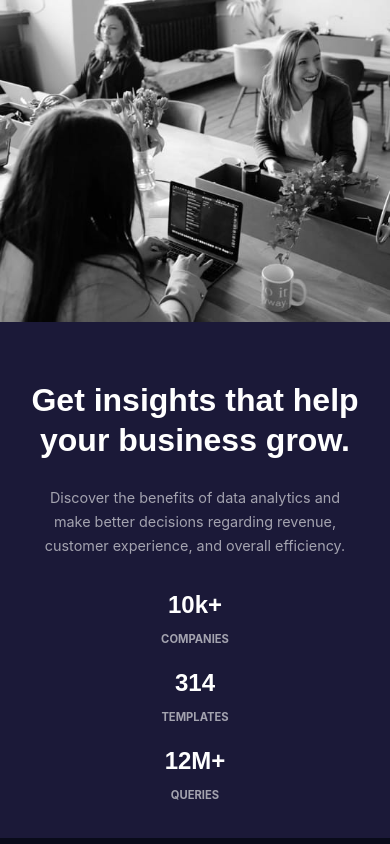
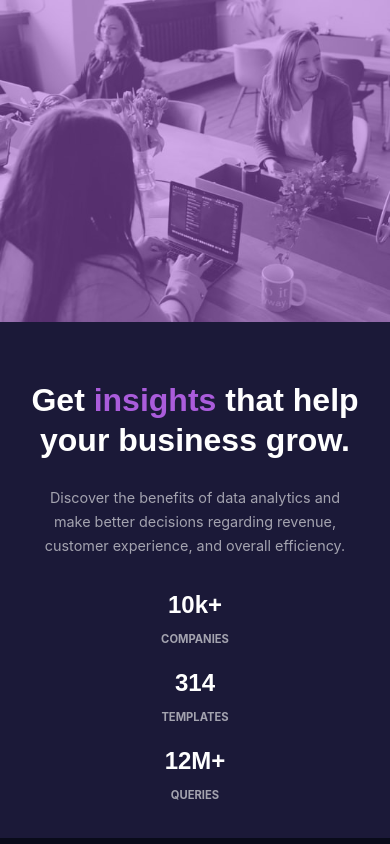
Before and after one commit to david-mi/Front-end-mentor-E1, a plain HTML site: page index.html in a window 390 px wide. Drawn offline with Linux system fonts and the light colour scheme.

Commit message:
final commit

```diff
--- a/index.html
+++ b/index.html
@@ -14,7 +14,7 @@
     </header>
     <main class="text_container">
       <article>
-        <h1>Get insights that help your business grow.</h1>
+        <h1>Get <strong>insights</strong> that help your business grow.</h1>
         <p>
         Discover the benefits of data analytics and make better decisions regarding revenue, customer
       experience, and overall efficiency.
--- a/style.css
+++ b/style.css
@@ -31,7 +31,7 @@ h1, h2{
 }
 h1 { font-size: 2rem; line-height: 2.5rem; }
 h2 { margin-bottom: 10px; }
-
+strong { color: var(--soft-violet); }
 
 
 /* CONTAINERS */
@@ -51,7 +51,7 @@ h2 { margin-bottom: 10px; }
     justify-content: space-between;
     background-color: var(--dark-des-blue);
     flex: 1 0 375px;
-    padding: 2em;
+    padding: 3rem 5rem;
     box-sizing: border-box;
 }
 
@@ -61,6 +61,7 @@ header { display: flex;
     flex-direction: column;
     max-width: 540px;
     flex: 1 0 400px;
+    background-color: var(--soft-violet);
 }
 
 img {
@@ -68,6 +69,7 @@ img {
     object-fit: cover;
     width: 100%;
     height: 446px;
+    opacity: 0.5;
 }
 
 footer{
@@ -82,7 +84,7 @@ footer span {
     display: block;
 }
 
-@media screen and (max-width: 540px){
+@media screen and (max-width: 854px){
     body {
         display: block;
         padding: 0px;
@@ -90,18 +92,28 @@ footer span {
     .full_container {
         flex-wrap: wrap;
         text-align: center;
-        max-height: auto;
+        max-height: 100%;
+        padding: 0% 10%;
     }
     .text_container {
-        max-width: 540px;
         padding: 8%;
         flex-shrink: 1;
+        flex-basis: 100%;
     }
    footer {
     flex-direction: column;
     }
-    header { flex-shrink: 1}
+    header {
+        flex-direction: row;
+        flex: 1 1 100%;
+        max-width: 100%;
+    }
     img {
+        max-width: 100%;
         height: auto;
     }
 }
+
+@media screen and (max-width: 700px){
+    .full_container { padding: 0px; }
+}
```
